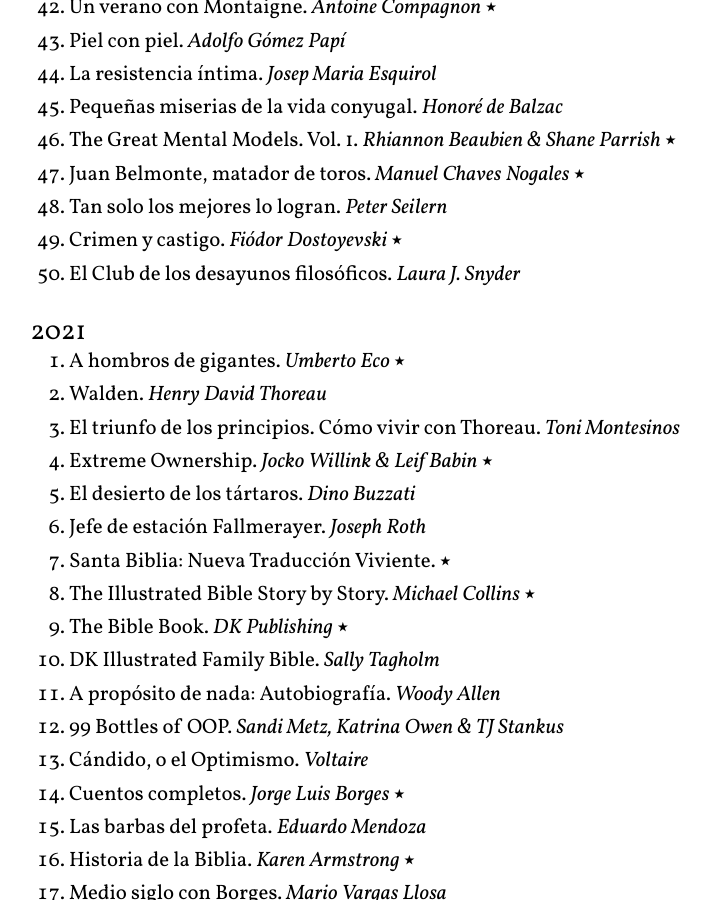
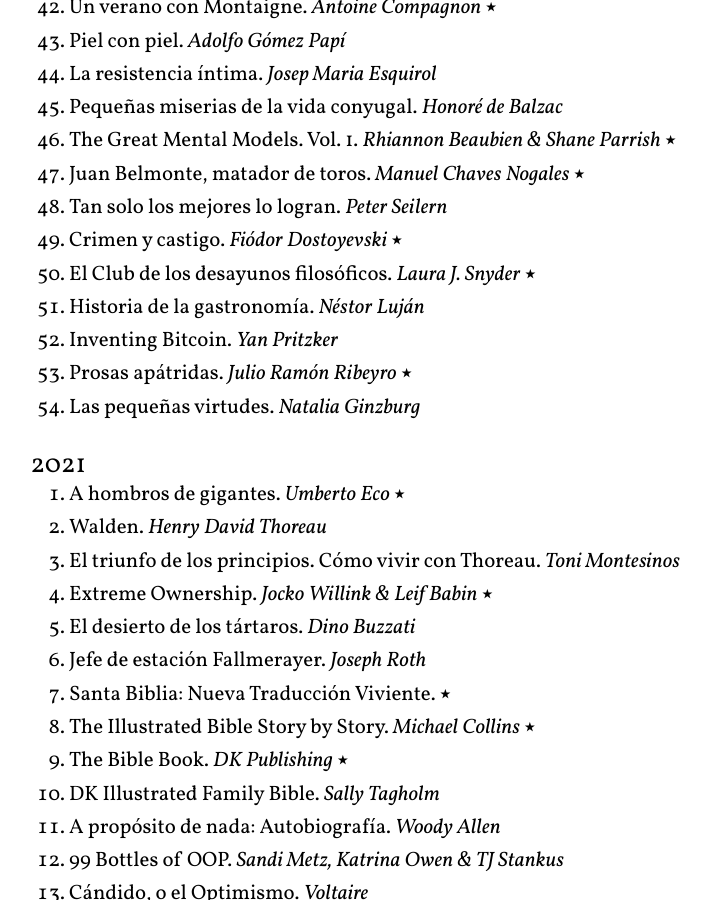
Before and after one commit to arturoherrero/arturoherrero.com, a Jekyll site: the page built from pages/books.md, in a window 1280 px wide and 900 px high, scrolled down 1687 px. Shown: the whole window, without its empty margins (220-931 px from the left). Built offline with Jekyll 4.4.1, drawn with Linux system fonts in a browser that asks for light colours.

Commit message:
Update lists

```diff
--- a/pages/books.md
+++ b/pages/books.md
@@ -59,7 +59,11 @@
 47. Juan Belmonte, matador de toros. *Manuel Chaves Nogales* ⭑
 48. Tan solo los mejores lo logran. *Peter Seilern*
 49. Crimen y castigo. *Fiódor Dostoyevski* ⭑
-50. El Club de los desayunos filosóficos. *Laura J. Snyder*
+50. El Club de los desayunos filosóficos. *Laura J. Snyder* ⭑
+51. Historia de la gastronomía. *Néstor Luján*
+52. Inventing Bitcoin. *Yan Pritzker*
+53. Prosas apátridas. *Julio Ramón Ribeyro* ⭑
+54. Las pequeñas virtudes. *Natalia Ginzburg*
 
 
 ### 2021
```
Also changed, not shown: pages/devices.md (+1 -1 lines).
